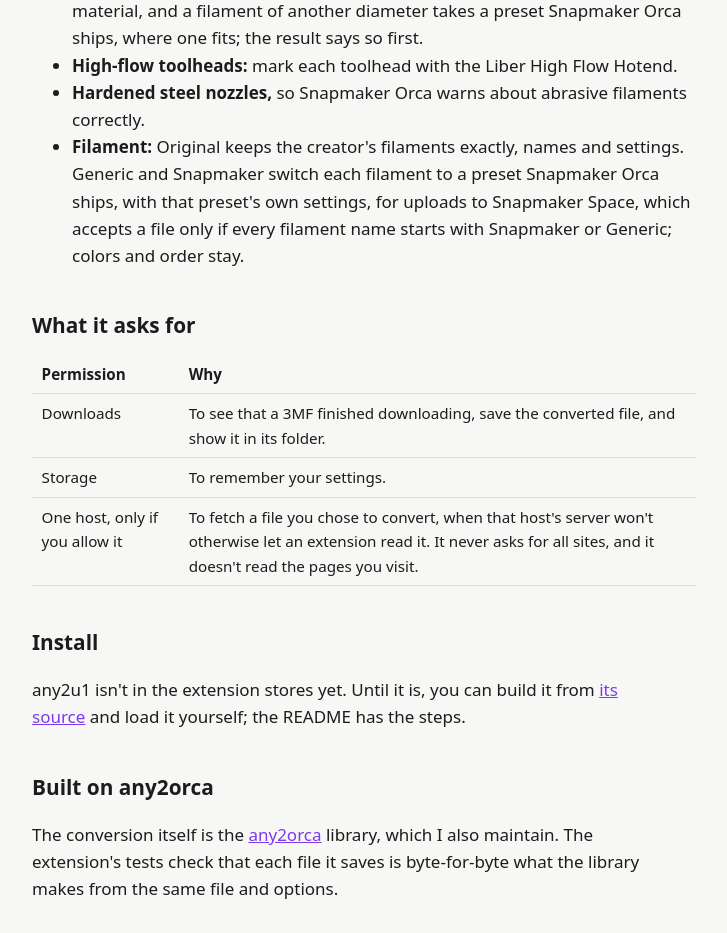
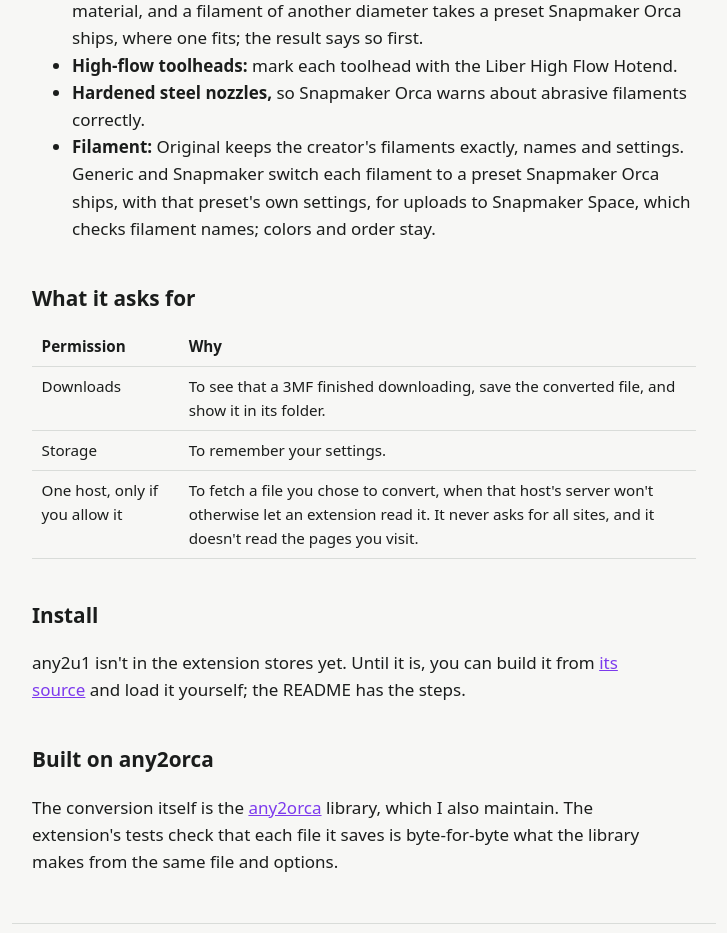
Before and after one commit to KuzuriAo/any2u1, a website built with Vite: page site/index.html in a window 1280 px wide. Shown: the part 1260-2193 px from the top of the page, without its empty margins (276-1003 px from the left). Built offline with nearby package versions, Linux system fonts and the light colour scheme.

Commit message:
README and site: what the Filament option is for, without a rule that isn't Snapmaker Space's
Both said Snapmaker Space accepts a file only if every filament name starts
with Snapmaker or Generic. That isn't its rule: it accepts other names too.
They now say that Space checks filament names, which is all the Generic and
Snapmaker choices rely on.

```diff
--- a/site/index.html
+++ b/site/index.html
@@ -36,7 +36,7 @@
         <li><strong>Your U1's nozzle size:</strong> the converted file is made for it, 0.4 mm unless you change it, or for the creator's size if you choose Match the file. A project made for another size is converted anyway, with a note. A filament tuned for another nozzle size takes the calibration of Snapmaker's U1 preset for its material, and a filament of another diameter takes a preset Snapmaker Orca ships, where one fits; the result says so first.</li>
         <li><strong>High-flow toolheads:</strong> mark each toolhead with the Liber High Flow Hotend.</li>
         <li><strong>Hardened steel nozzles,</strong> so Snapmaker Orca warns about abrasive filaments correctly.</li>
-        <li><strong>Filament:</strong> Original keeps the creator's filaments exactly, names and settings. Generic and Snapmaker switch each filament to a preset Snapmaker Orca ships, with that preset's own settings, for uploads to Snapmaker Space, which accepts a file only if every filament name starts with Snapmaker or Generic; colors and order stay.</li>
+        <li><strong>Filament:</strong> Original keeps the creator's filaments exactly, names and settings. Generic and Snapmaker switch each filament to a preset Snapmaker Orca ships, with that preset's own settings, for uploads to Snapmaker Space, which checks filament names; colors and order stay.</li>
       </ul>
 
       <h2>What it asks for</h2>
```
Also changed, not shown: README.md.
